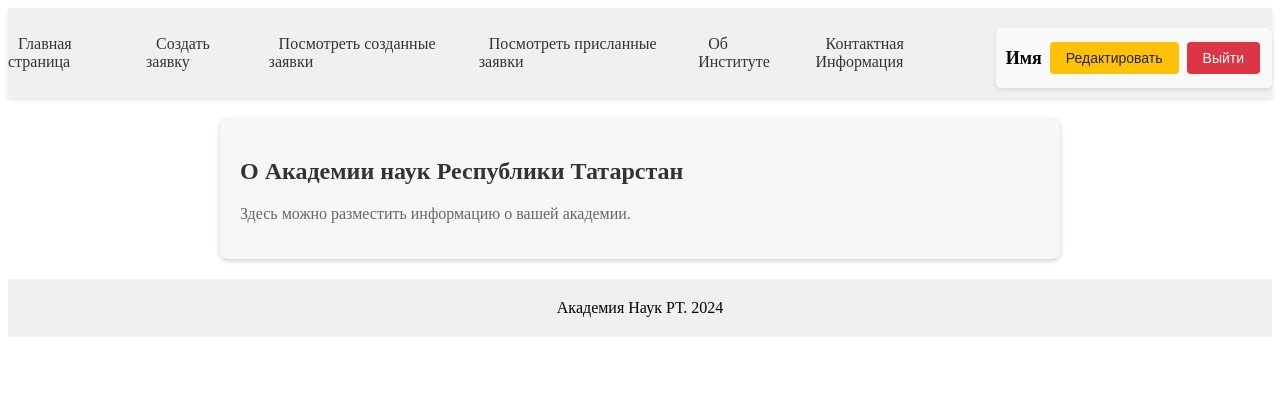
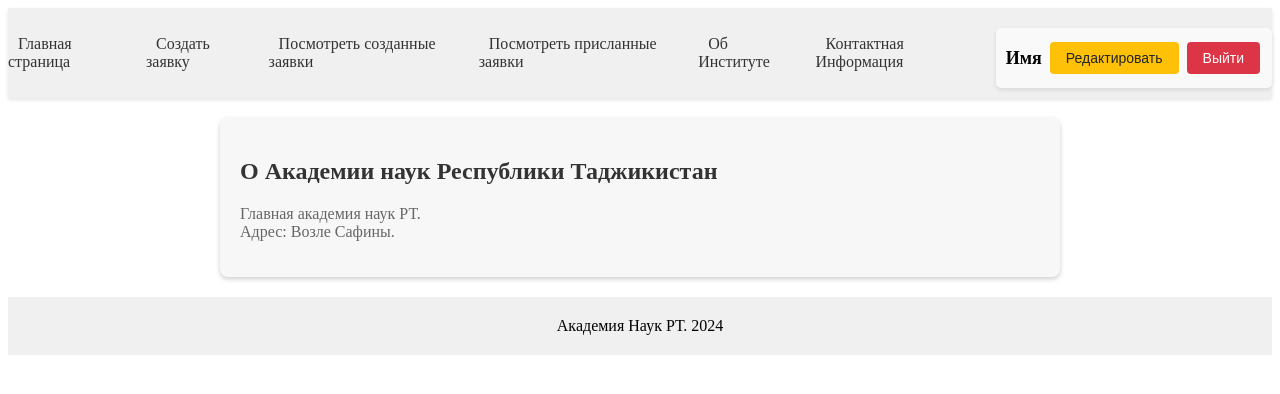
Before and after one commit to ManuRakh/an_front, a React app: page /about in a window 1280 px wide. Shown: the top 394 px of the page. Built offline with nearby package versions, Linux system fonts and the light colour scheme; the HTML template or start-up script is replaced by a standard one.

Commit message:
Fixed description

```diff
--- a/src/components/About.js
+++ b/src/components/About.js
@@ -4,8 +4,13 @@ import '../css/About.css'; // Подключение стилей
 function About() {
   return (
     <div className="about-container">
-      <h2>О Академии наук Республики Татарстан</h2>
-      <p>Здесь можно разместить информацию о вашей академии.</p>
+      <h2>О Академии наук Республики Таджикистан</h2>
+      <p>Главная академия наук РТ.
+      <br/>
+      Адрес: Возле Сафины.
+      </p>
+
+
     </div>
   );
 }
```
